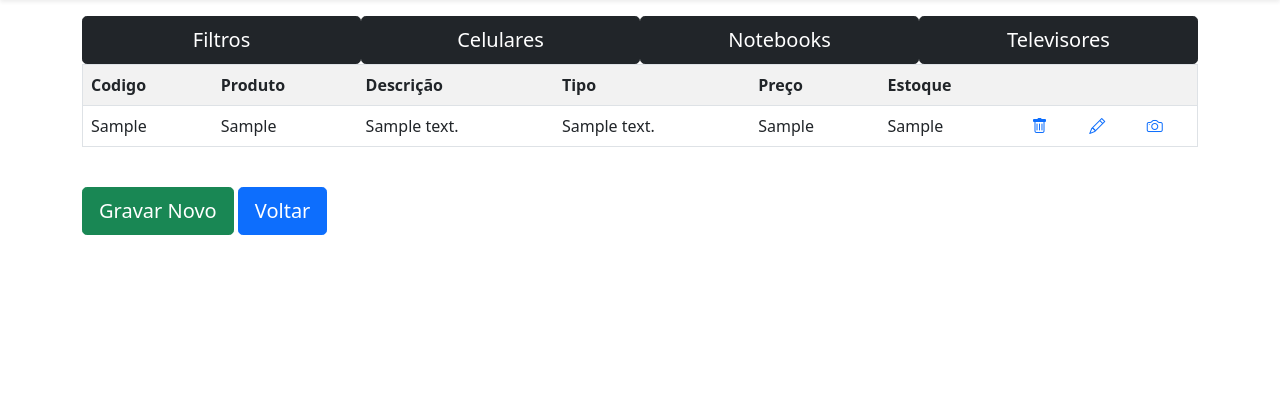
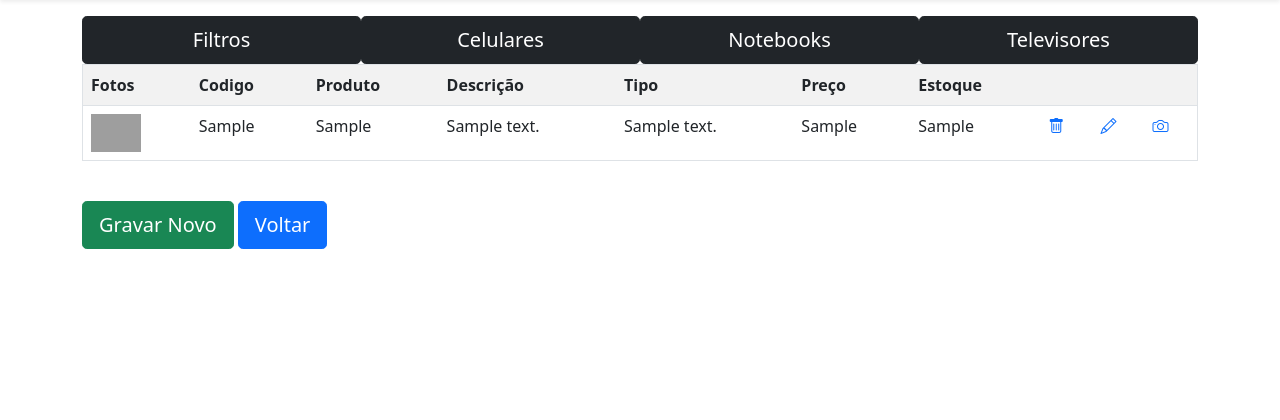
Before and after one commit to hdbunix/alcidesweb2, a PHP site: page /userAdminAreaProd.php?filter=1 in a window 1280 px wide. Shown: the part 60-480 px from the top of the page. Run offline with PHP 8.4, Linux system fonts and the light colour scheme; the visitor is signed in with stand-in values (Sample User, id 1); tables that the repository leaves empty or names only in its code hold one stand-in row (values such as "Sample post"); some libraries are stand-ins or nearby versions; grey boxes are pictures that could not be loaded.

Commit message:
Adicionado fotos à lista de produtos na tela adm

```diff
--- a/userAdminAreaProd.php
+++ b/userAdminAreaProd.php
@@ -114,10 +114,11 @@ exit;}?>
                 </div>
             <?php
 echo '<table class="table table-hover table-striped" border=1>';
-?> <tr><th>Codigo </th><th>Produto </th><th>Descrição </th><th>Tipo </th><th>Preço </th><th>Estoque </th><th></th><th></th><th></th></tr> <?php
+?> <tr><th>Fotos </th><th>Codigo </th><th>Produto </th><th>Descrição </th><th>Tipo </th><th>Preço </th><th>Estoque </th><th></th><th></th><th></th></tr> <?php
 foreach ($lista_prod as $row) {
 
     echo '<tr>';
+    echo '<td><img style="width: 50px" src="img/prod/'.$row['CodigoEAN'].'.jpg" /></td>';
     echo '<td>' . $row['CodigoEAN'] . '</td><td>' . $row['Produto'] . '</td><td>' . $row['Descricao'] . '</td><td>' . $row['DescTipo'] . '</td><td>' . $row['Preco'] . '</td><td>' . $row['Estoque'] . '</td><td><a href="userAdminAreaProdDel.php?cod=' . $row['CodigoEAN'] . '"><i class="bi bi-trash"></i></a></td>';
     echo '<td><a href="userAdminAreaProdUp.php?cod=' . $row['CodigoEAN'] . '"><i class="bi bi-pencil"></i></a></td>';
     echo '<td><a href="userAdminAreaProdPhotoNew.php?cod='.$row['CodigoEAN'].'"><i class="bi bi-camera"></i></a></td>';    echo '</tr>';
```
